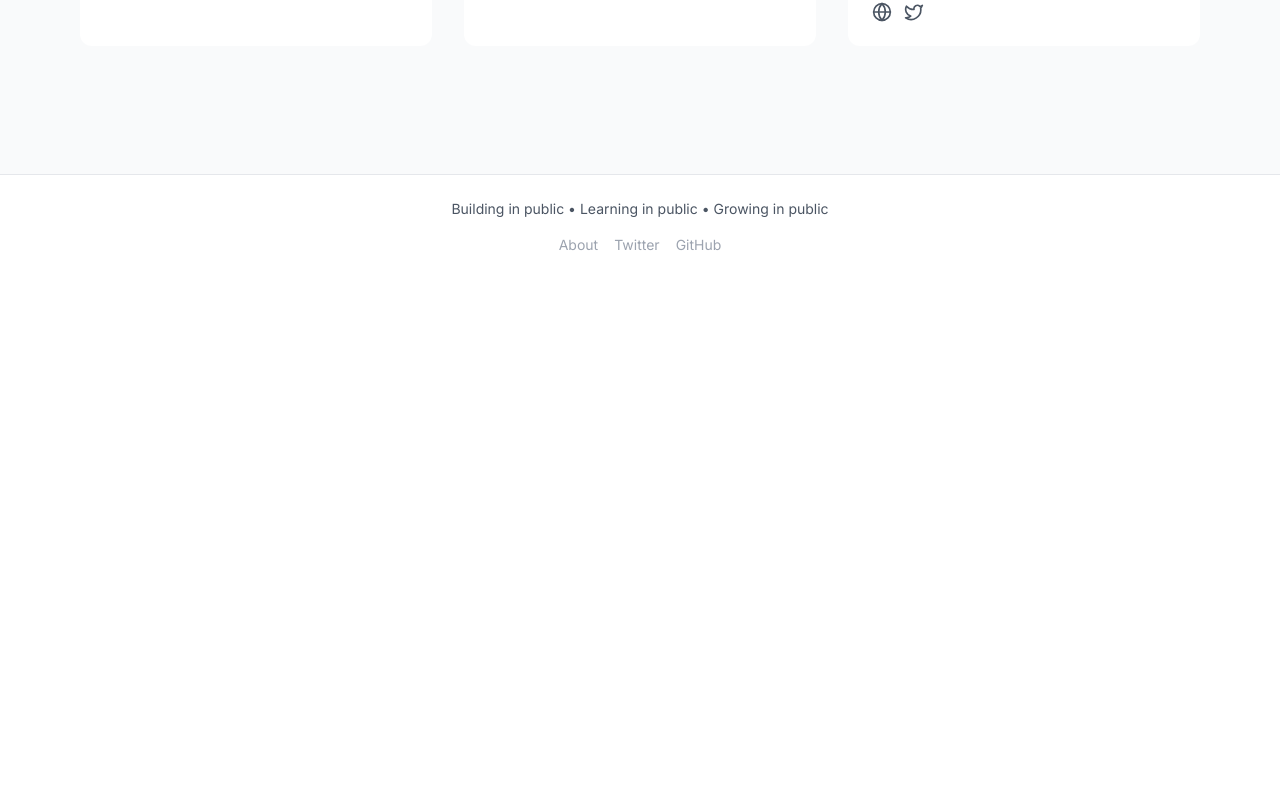
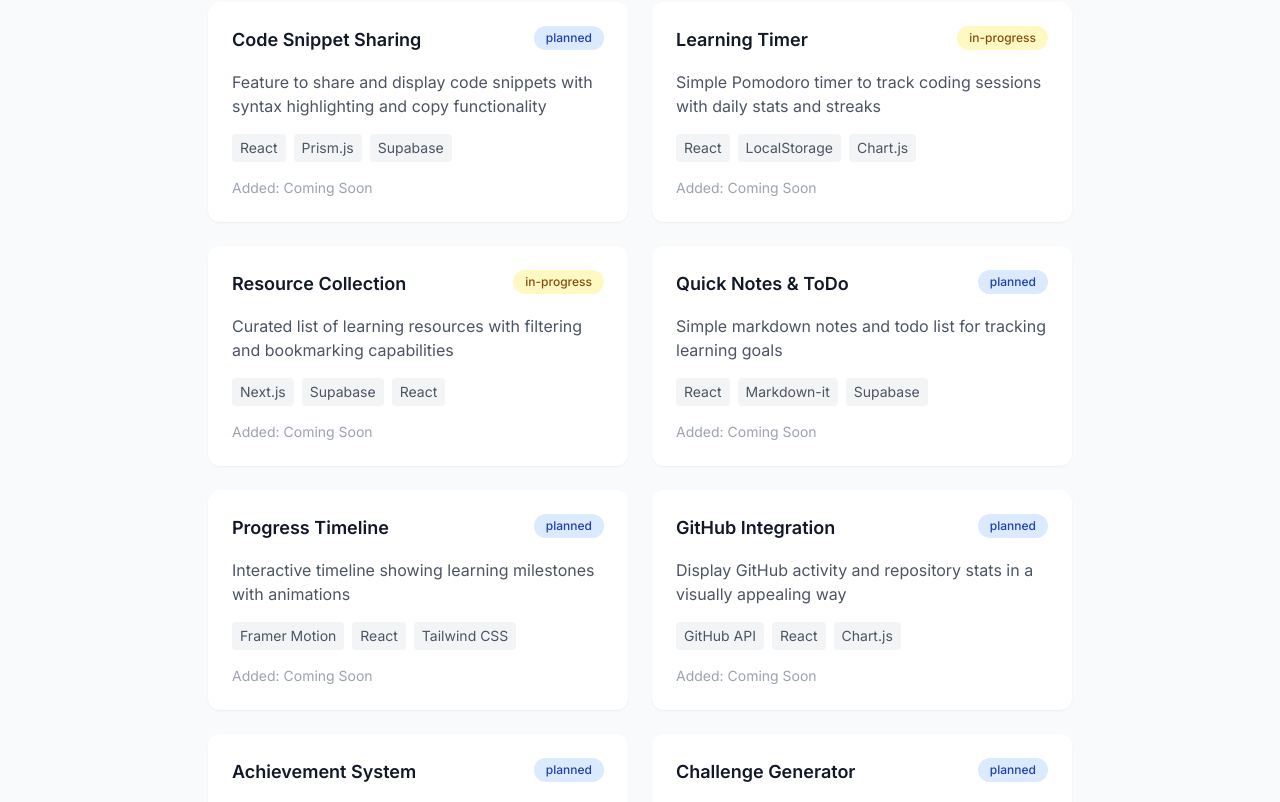
Before and after one commit to metacortexcypher/zerotosaas, a Next.js app in the folder firstsaas/: page / in a window 1280 px wide. Shown: the part 2678-3480 px from the top of the page. Before the commit the page ends 2957 px from the top, so only its background shows below. Built offline with nearby package versions, Linux system fonts and the light colour scheme.

Commit message:
features section added with a detailed roadmap

```diff
--- a/firstsaas/src/app/page.tsx
+++ b/firstsaas/src/app/page.tsx
@@ -80,32 +80,7 @@
     },
   ]
 
-  const features: Feature[] = [
-    {
-      id: 1,
-      title: "Responsive Design",
-      description: "Implemented responsive design using Tailwind CSS and learned about mobile-first approach",
-      techUsed: ["Tailwind CSS", "Next.js"],
-      dateAdded: "Nov 5, 2024",
-      status: "completed"
-    },
-    {
-      id: 2,
-      title: "Dark Mode Toggle",
-      description: "Added sleek dark mode with system sync, smooth transitions, and persistent user preference",
-      techUsed: ["Next.js", "Tailwind CSS", "next-themes"],
-      dateAdded: "Nov 17, 2024",
-      status: "completed"
-    },
-    {
-      id: 3,
-      title: "Code Snippet Sharing",
-      description: "Feature to share and display code snippets with syntax highlighting and copy functionality",
-      techUsed: ["React", "Prism.js", "Supabase"],
-      dateAdded: "Coming Soon",
-      status: "planned"
-    }
-  ]
+
 
   const technologies: Technology[] = [
     {
@@ -158,7 +133,88 @@
       learningStatus: 'learning'
     }
   ]
-
+  const features: Feature[] = [
+    {
+      id: 1,
+      title: "Responsive Design",
+      description: "Implemented responsive design using Tailwind CSS and learned about mobile-first approach",
+      techUsed: ["Tailwind CSS", "Next.js"],
+      dateAdded: "Nov 16, 2024",
+      status: "completed"
+    },
+    {
+      id: 2,
+      title: "Dark Mode Toggle",
+      description: "Adding a sleek dark mode toggle with smooth transitions and persistent user preference",
+      techUsed: ["Next.js", "Tailwind CSS", "LocalStorage"],
+      dateAdded: "Coming Soon",
+      status: "completed"
+    },
+    {
+      id: 3,
+      title: "Code Snippet Sharing",
+      description: "Feature to share and display code snippets with syntax highlighting and copy functionality",
+      techUsed: ["React", "Prism.js", "Supabase"],
+      dateAdded: "Coming Soon",
+      status: "planned"
+    },
+    {
+      id: 4,
+      title: "Learning Timer",
+      description: "Simple Pomodoro timer to track coding sessions with daily stats and streaks",
+      techUsed: ["React", "LocalStorage", "Chart.js"],
+      dateAdded: "Coming Soon",
+      status: "in-progress"
+    },
+    {
+      id: 5,
+      title: "Resource Collection",
+      description: "Curated list of learning resources with filtering and bookmarking capabilities",
+      techUsed: ["Next.js", "Supabase", "React"],
+      dateAdded: "Coming Soon",
+      status: "in-progress"
+    },
+    {
+      id: 6,
+      title: "Quick Notes & ToDo",
+      description: "Simple markdown notes and todo list for tracking learning goals",
+      techUsed: ["React", "Markdown-it", "Supabase"],
+      dateAdded: "Coming Soon",
+      status: "planned"
+    },
+    {
+      id: 7,
+      title: "Progress Timeline",
+      description: "Interactive timeline showing learning milestones with animations",
+      techUsed: ["Framer Motion", "React", "Tailwind CSS"],
+      dateAdded: "Coming Soon",
+      status: "planned"
+    },
+    {
+      id: 8,
+      title: "GitHub Integration",
+      description: "Display GitHub activity and repository stats in a visually appealing way",
+      techUsed: ["GitHub API", "React", "Chart.js"],
+      dateAdded: "Coming Soon",
+      status: "planned"
+    },
+    {
+      id: 9,
+      title: "Achievement System",
+      description: "Fun badges and achievements for completing learning goals and consistency",
+      techUsed: ["Supabase", "React", "LocalStorage"],
+      dateAdded: "Coming Soon",
+      status: "planned"
+    },
+    {
+      id: 10,
+      title: "Challenge Generator",
+      description: "Random coding challenge generator with difficulty levels and solutions",
+      techUsed: ["React", "Supabase", "Markdown"],
+      dateAdded: "Coming Soon",
+      status: "planned"
+    }
+]
   const projects: Project[] = [
     {
       id: 1,
@@ -403,6 +459,56 @@
           </div>
         </section>
 
+        {/* Feature Showcase */}
+        <section className="mt-20">
+          <div className="max-w-4xl mx-auto px-4">
+            <div className="flex items-center mb-8">
+              <h2 className="text-3xl font-bold text-gray-900">
+                Feature Roadmap
+              </h2>
+              <div className="ml-4 h-[2px] flex-1 bg-gradient-to-r from-gray-200 to-transparent" />
+            </div>
+
+            <div className="grid gap-6 md:grid-cols-2">
+              {features.map((feature, index) => (
+                <motion.div
+                  key={feature.id}
+                  initial={{ opacity: 0, y: 20 }}
+                  animate={{ opacity: 1, y: 0 }}
+                  transition={{ duration: 0.5, delay: index * 0.1 }}
+                  className="bg-white rounded-xl p-6 shadow-sm hover:shadow-md transition-all duration-300"
+                >
+                  <div className="flex justify-between items-start mb-4">
+                    <h3 className="font-semibold text-lg text-gray-900">{feature.title}</h3>
+                    <span className={`
+                      px-3 py-1 rounded-full text-xs font-medium
+                      ${feature.status === 'completed' ? 'bg-green-100 text-green-800' : ''}
+                      ${feature.status === 'in-progress' ? 'bg-yellow-100 text-yellow-800' : ''}
+                      ${feature.status === 'planned' ? 'bg-blue-100 text-blue-800' : ''}
+                    `}>
+                      {feature.status}
+                    </span>
+                  </div>
+                  <p className="text-gray-600 mb-4">{feature.description}</p>
+                  <div className="flex flex-wrap gap-2">
+                    {feature.techUsed.map((tech) => (
+                      <span
+                        key={tech}
+                        className="px-2 py-1 bg-gray-100 text-gray-600 rounded text-sm"
+                      >
+                        {tech}
+                      </span>
+                    ))}
+                  </div>
+                  <div className="mt-4 text-sm text-gray-400">
+                    Added: {feature.dateAdded}
+                  </div>
+                </motion.div>
+              ))}
+            </div>
+          </div>
+        </section>
+
         {/* Projects Section */}
         <section className="mt-20">
           <div className="max-w-6xl mx-auto px-4">
```
